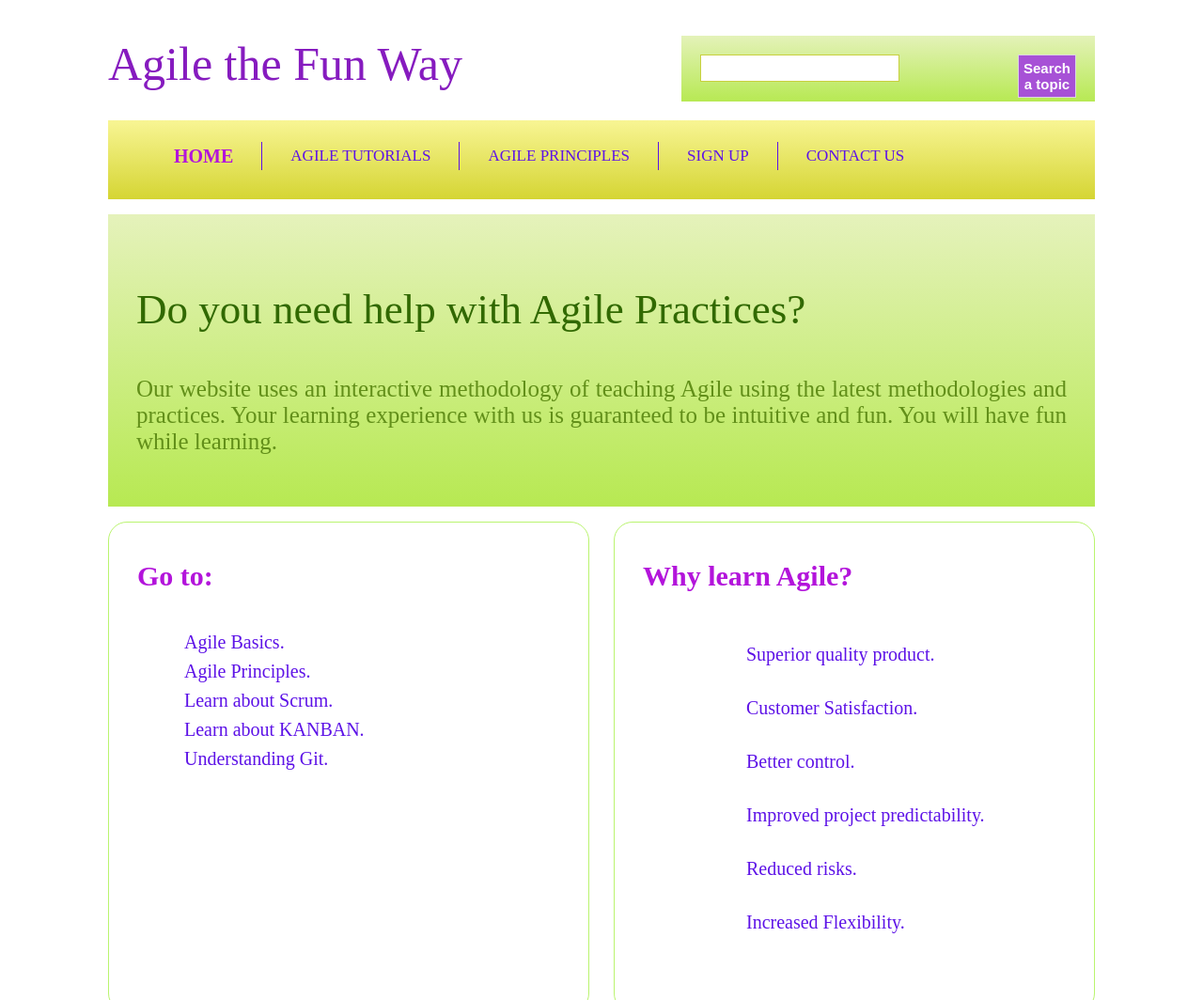
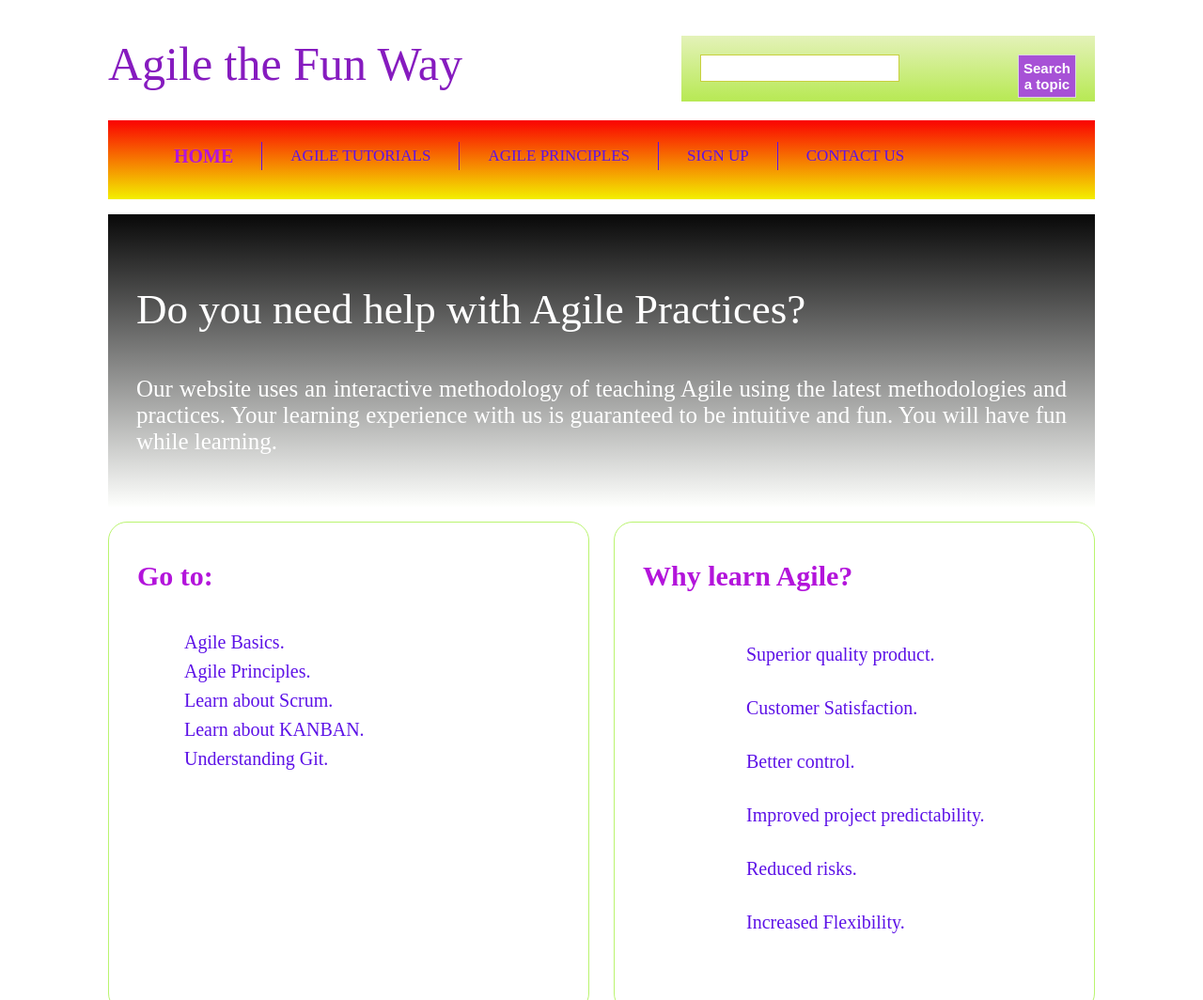
Before and after one commit to Veerendra2707/vnrdbsagile, a plain HTML site: page index.html in a window 1280 px wide. Shown: the top 1064 px of the page at 94% size. Drawn offline with Linux system fonts and the light colour scheme.

Commit message:
Color of nav and content changed

```diff
--- a/index.html
+++ b/index.html
@@ -26,7 +26,7 @@ a topic" class="submit">
             <div class="clear">
             </div>
         </div>
-        <div id="menu">
+        <div id="menu" >
             <ul>
                 <li><a href="#" class="active">Home</a></li>
                 <li><a href="#">Agile Tutorials</a></li>
@@ -36,8 +36,8 @@ a topic" class="submit">
             </ul>
         </div>
         <div id="introduction">
-            <h3>Do you need help with Agile Practices?</h3>
-            <p>Our website uses an interactive
+            <h3 style="color:white">Do you need help with Agile Practices?</h3>
+            <p style="color:white">Our website uses an interactive
                 methodology of teaching Agile using the latest
                 methodologies and practices. Your learning experience with us is
                 guaranteed to be intuitive and fun. You will have fun
--- a/styling.css
+++ b/styling.css
@@ -63,10 +63,10 @@ h1 a {
 
 #menu {
     height: 70px;
-    background: linear-gradient(#F8F594, #D5D533);
-    background: -webkit-linear-gradient(#F8F594, #D5D533);
-    background: -o-linear-gradient(#F8F594, #D5D533);
-    background: -moz-linear-gradient(#F8F594, #D5D533);
+    background: linear-gradient(#fa0202, #f3ef00);
+    background: -webkit-linear-gradient(#fa0202, #f3ef00);
+    background: -o-linear-gradient(#fa0202, #f3ef00);
+    background: -moz-linear-gradient(#fa0202, #f3ef00);
     padding: 7px 0;
 }
 
@@ -106,10 +106,10 @@ ul {
 }
 
 #introduction {
-    background: linear-gradient(#E5F2BB, #B7E952);
-    background: -webkit-linear-gradient(#E5F2BB, #B7E952);
-    background: -o-linear-gradient(#E5F2BB, #B7E952);
-    background: -moz-linear-gradient(#E5F2BB, #B7E952);
+    background: linear-gradient(#080808, #fefffd);
+    background: -webkit-linear-gradient(#080808, #fefffd);
+    background: -o-linear-gradient(#080808, #fefffd);
+    background: -moz-linear-gradient(#080808, #fefffd);
     padding: 30px;
     margin: 16px 0;
 }
```
